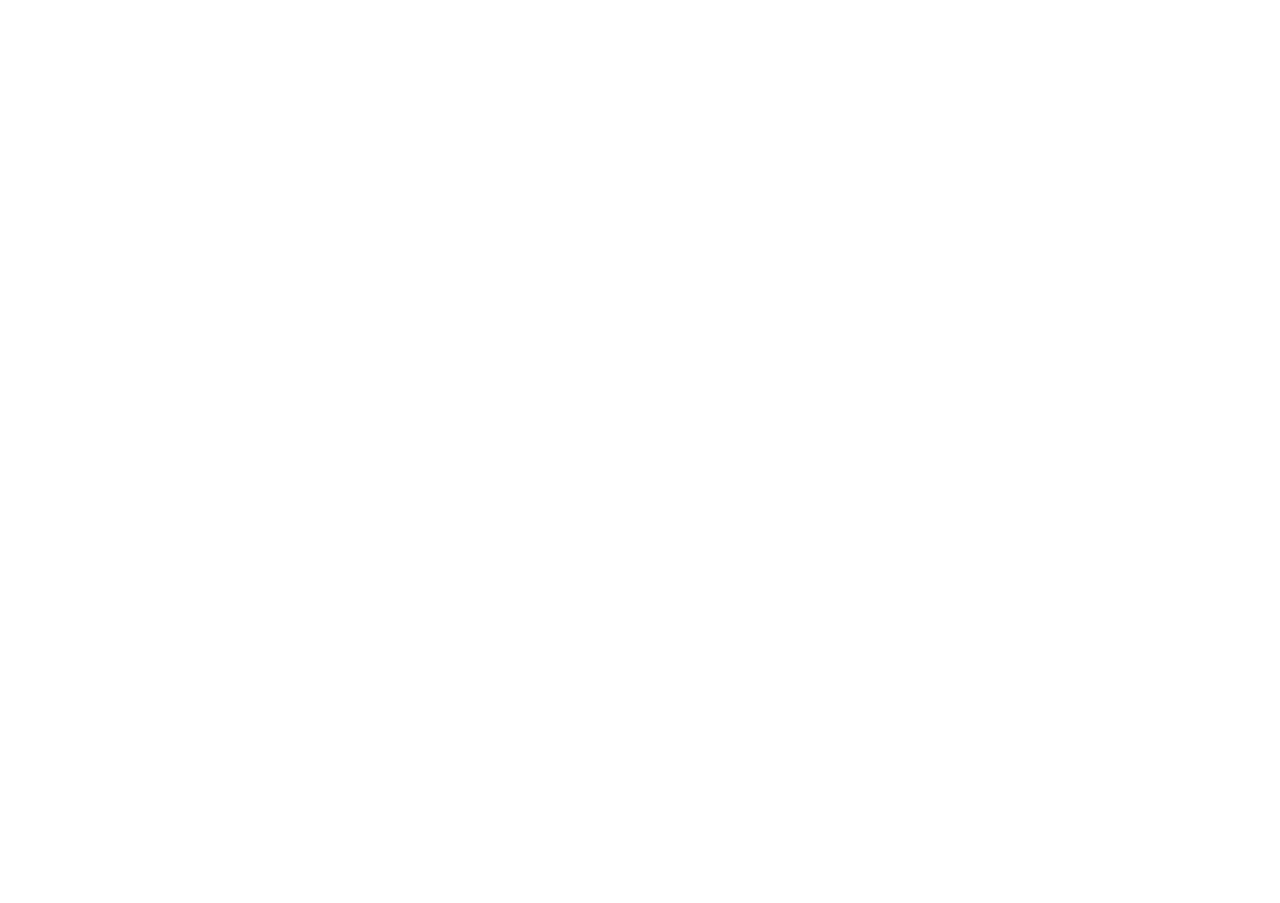
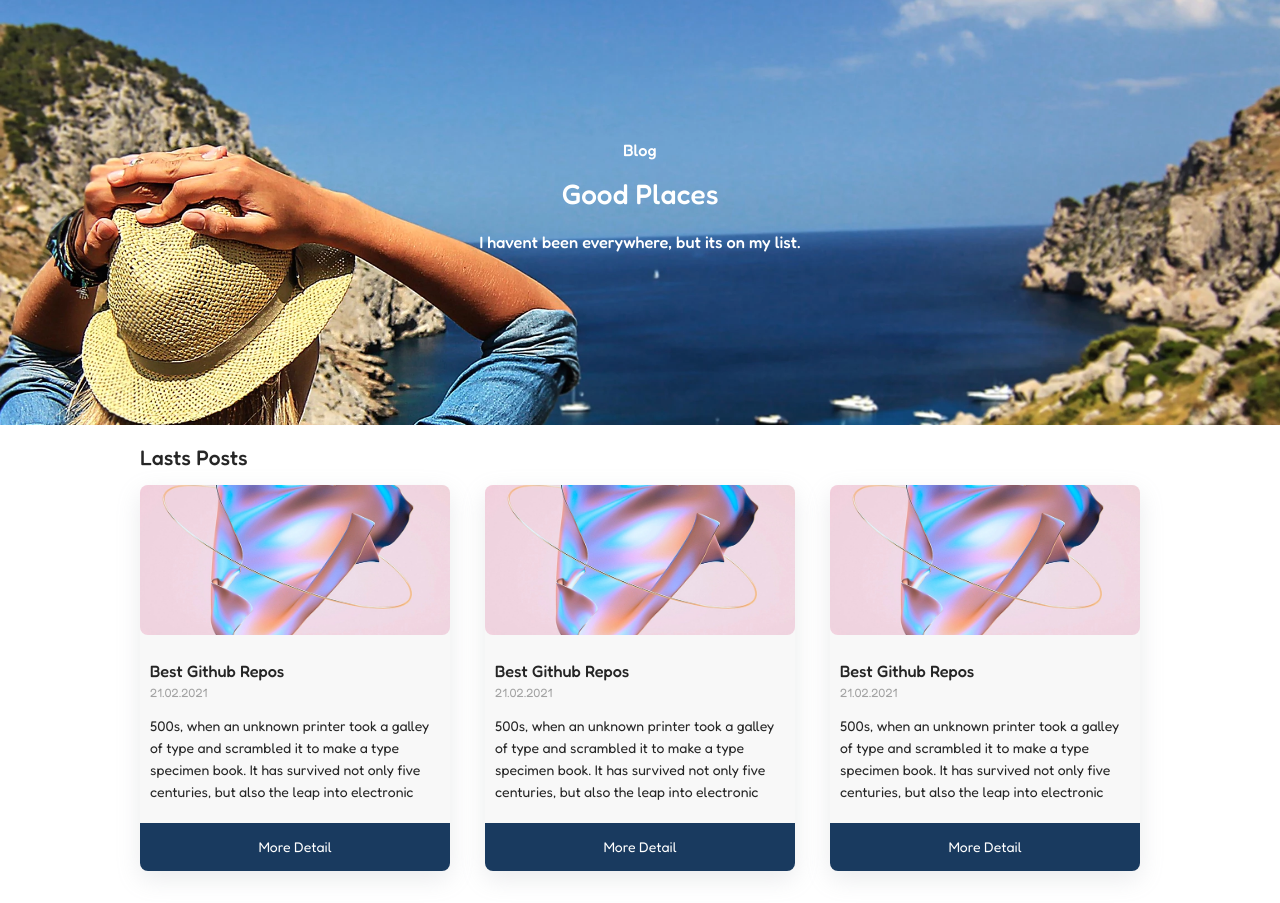
Before and after one commit to mevlutcantuna/next-fullstack-blog, a Next.js app: page / in a window 1280 px wide. Shown: the part 119-1022 px from the top of the page. Before the commit the page ends 800 px from the top, so only its background shows below. Built offline with nearby package versions, Linux system fonts and the light colour scheme.

Commit message:
created small-post-card

```diff
--- a/components/Layout.js
+++ b/components/Layout.js
@@ -1,9 +1,9 @@
-import Index from "./header";
+import Header from "./header";
 
 const Layout = ({ children }) => {
   return (
     <>
-      <Index />
+      <Header />
       {children}
     </>
   );
--- /dev/null
+++ b/components/SmallPostCard.js
@@ -0,0 +1,26 @@
+import Image from "next/image";
+
+import XImage from "../assets/ximage.jpeg";
+
+const SmallCard = () => {
+  return (
+    <div className="small-post-card">
+      <div className="small-post-card__image">
+        <Image src={XImage} alt="card-image" width={310} height={150} objectFit="cover"/>
+      </div>
+      <div className="small-post-card__header">
+        <h3>Best Github Repos</h3>
+        <p>21.02.2021</p>
+      </div>
+      <div className="small-post-card__text">
+        500s, when an unknown printer took a galley of type and scrambled it to
+        make a type specimen book. It has survived not only five centuries, but
+        also the leap into electronic typesetting, remaining essentially
+        unchanged.
+      </div>
+      <div className="small-post-card__footer">More Detail</div>
+    </div>
+  );
+};
+
+export default SmallCard;
--- a/components/header/index.js
+++ b/components/header/index.js
@@ -2,7 +2,7 @@
 import ExpandIcon from "../../icons/expand-icon";
 import Image from "next/image";
 
-import { Button, Popover } from "antd";
+import { Popover } from "antd";
 import PopoverContent from "./PopoverContent";
 
 const Index = () => {
--- a/pages/_app.js
+++ b/pages/_app.js
@@ -2,6 +2,9 @@
 import "../styles/login.scss";
 import "../styles/signup.scss";
 import "../styles/header.scss";
+import "../styles/home.scss";
+import "../styles/small-card.scss"
+
 import "antd/dist/antd.css";
 
 function MyApp({ Component, pageProps }) {
--- a/pages/index.js
+++ b/pages/index.js
@@ -1,9 +1,25 @@
 import Layout from "../components/Layout";
+import Image from "next/image";
+import SmallCard from "../components/SmallPostCard";
 
 export default function Home() {
   return (
     <Layout>
-      sd
+      <div className="home__header">
+        <div className="home__header__center">
+          <h3>Blog</h3>
+          <h1>Good Places</h1>
+          <h3>I havent been everywhere, but its on my list.</h3>
+        </div>
+      </div>
+      <div className="home__main">
+        <h2>Lasts Posts</h2>
+        <div className="home__main__cards">
+          <SmallCard />
+          <SmallCard />
+          <SmallCard />
+        </div>
+      </div>
     </Layout>
-  )
+  );
 }
--- /dev/null
+++ b/styles/home.scss
@@ -0,0 +1,47 @@
+.home {
+
+  &__header {
+    background-image: url("../assets/main-image.webp");
+    background-repeat: no-repeat;
+    background-size: cover;
+    background-position-x: center;
+    width: 100%;
+    display: flex;
+    align-items: center;
+    justify-content: center;
+    height: 28rem;
+
+    &__center {
+
+        & h1,h2,h3,h4,h5,h5{
+            text-align: center;
+            color: white;
+
+        }
+    }
+  }
+
+  &__main {
+    margin: auto;
+    max-width: 1000px;
+    width: 100%;
+    margin-top: 1rem;
+    display: flex;
+    flex-wrap: wrap;
+    justify-content: space-between;
+
+    &__cards{
+      width: 100%;
+      display: flex;
+      flex-wrap: wrap;
+      justify-content: space-between;
+    }
+  }
+}
+
+@media only screen and (max-width:"660px") {
+    .home__header{
+        height: 15rem;
+
+    }
+}
--- /dev/null
+++ b/styles/small-card.scss
@@ -0,0 +1,53 @@
+.small-post-card{
+    width: 310px;
+    margin-bottom: 2rem;
+    box-shadow: rgba(149, 157, 165, 0.2) 0px 8px 24px;
+    border-radius: 0.5rem;
+    background-color: rgb(248, 248, 248);
+    transition: transform .2s;
+    cursor: pointer;
+
+    &:hover{
+        transform: scale(1.07);
+    }
+
+    &__image{
+        width: 310px;
+        height: 150px;
+        border-radius: .5rem;
+        margin-bottom: 1.5rem;
+        overflow: hidden;
+    }
+
+    &__header{
+        padding: 0 10px;
+        & h3{
+            margin: 0;
+        }
+
+        & p{
+            font-size: 0.75rem;
+            color: rgb(163, 163, 163);
+        }
+    }
+
+    &__text{
+        padding: 0 10px;
+        height: 92px;
+        overflow: hidden;
+    }
+
+    &__footer{
+        width: 100%;
+        height: 3rem;
+        background-color: rgb(25, 58, 95);
+        border-radius: 0 0 .5rem 0.5rem ;
+        display: flex;
+        align-items: center;
+        justify-content: center;
+        color: white;
+        margin-top: 1rem;
+    }
+
+
+}
```
Also changed, not shown: assets/main-image.webp (added), assets/ximage.jpeg (added).
